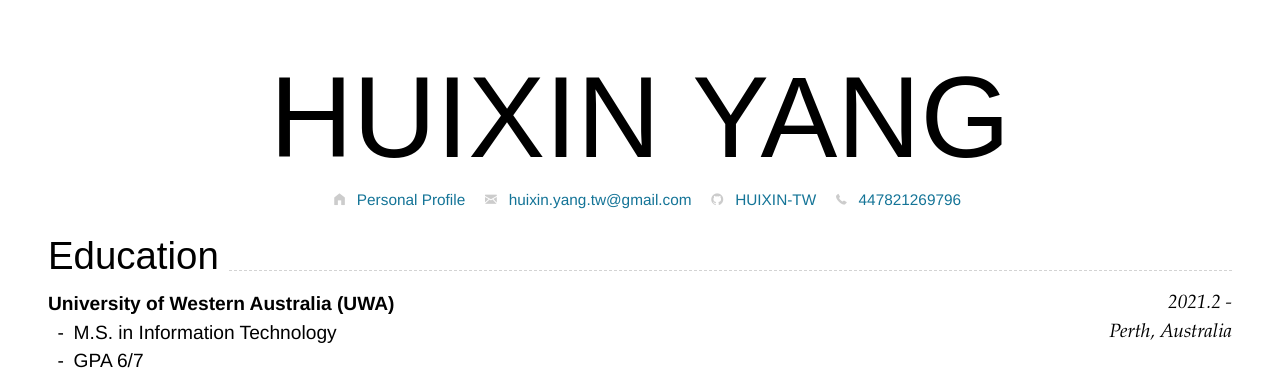
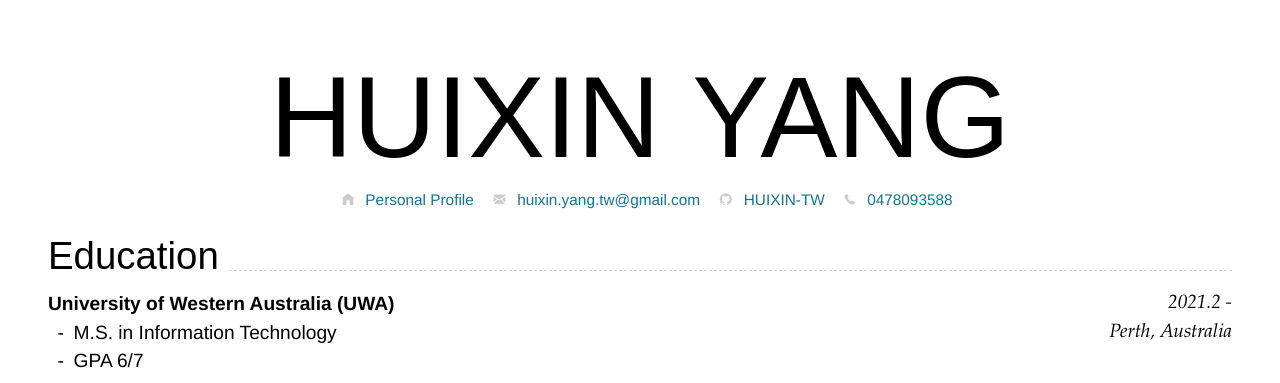
Before and after one commit to HUIXIN-TW/Resume, a Jekyll site: the page built from index.md, in a window 1280 px wide. Shown: the top 383 px of the page. Built offline with Jekyll 4.4.1, drawn with Linux system fonts in a browser that asks for light colours; nearby versions of some CDN libraries.

Commit message:
change to AU phone

```diff
--- a/index.md
+++ b/index.md
@@ -11,8 +11,8 @@ homepage:
   url: https://www.notion.so/huixin/Personal-Profile-89bf504efcbb4b1682c249e127b194f1
   text: Personal Profile
 phone:
-  tel: tel:+447821269796
-  text: 447821269796
+  tel: tel:+61478093588
+  text: 0478093588
 ---
 
 # HUIXIN **YANG**
```
